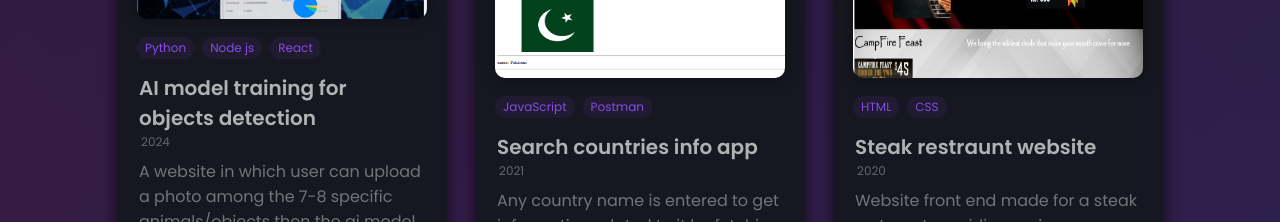
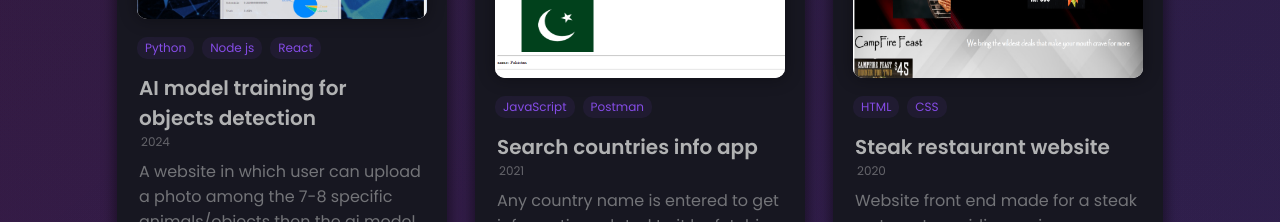
Before and after one commit to faticoco/Fatimas-portfolio-Website, a React (Create React App) app: page / in a window 1280 px wide. Shown: the part 5340-5562 px from the top of the page. Built offline with nearby package versions, Linux system fonts and the light colour scheme.

Commit message:
Update constants.js

```diff
--- a/src/data/constants.js
+++ b/src/data/constants.js
@@ -403,7 +403,7 @@ export const projects = [
 
   {
     id: 11,
-    title: "Steak restraunt website",
+    title: "Steak restaurant website",
     date: "2020",
     description:
       "Website front end made for a steak restraunt providing various features pages (at very beginning of coding)",
```
